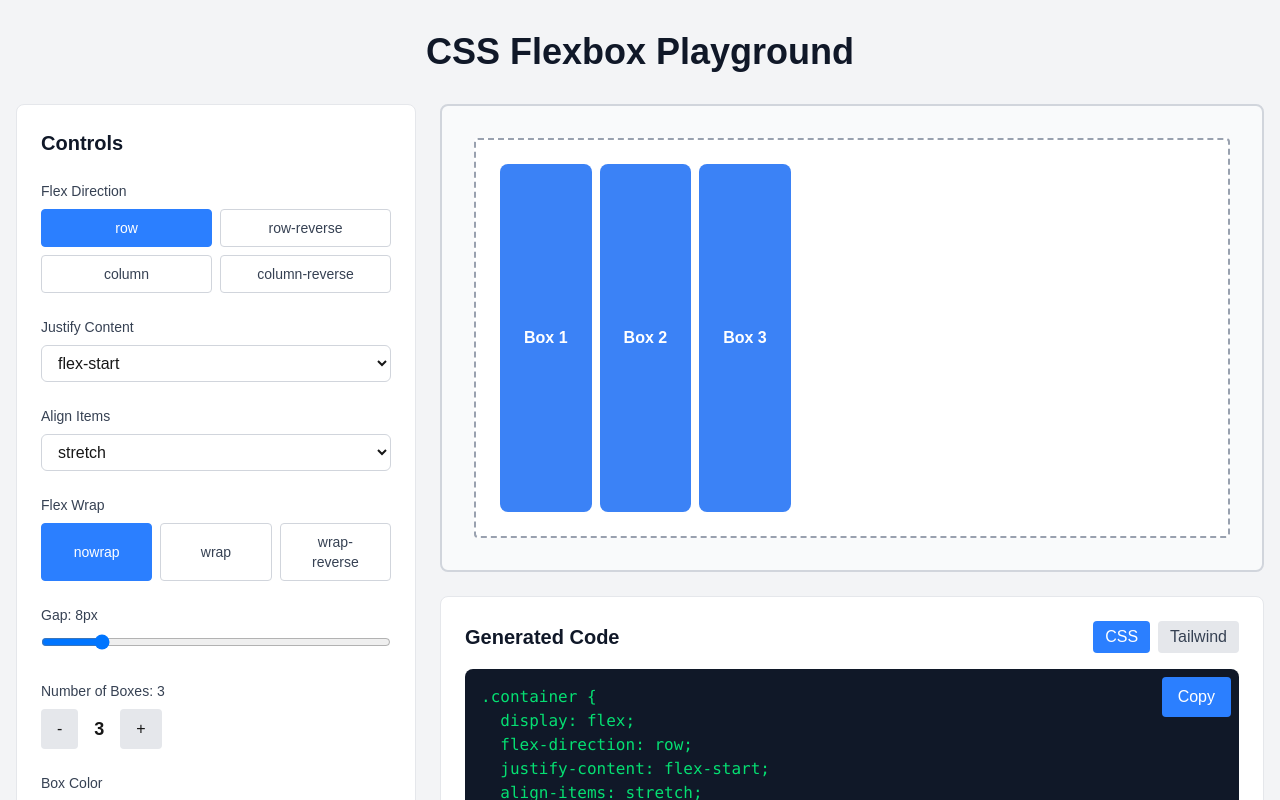
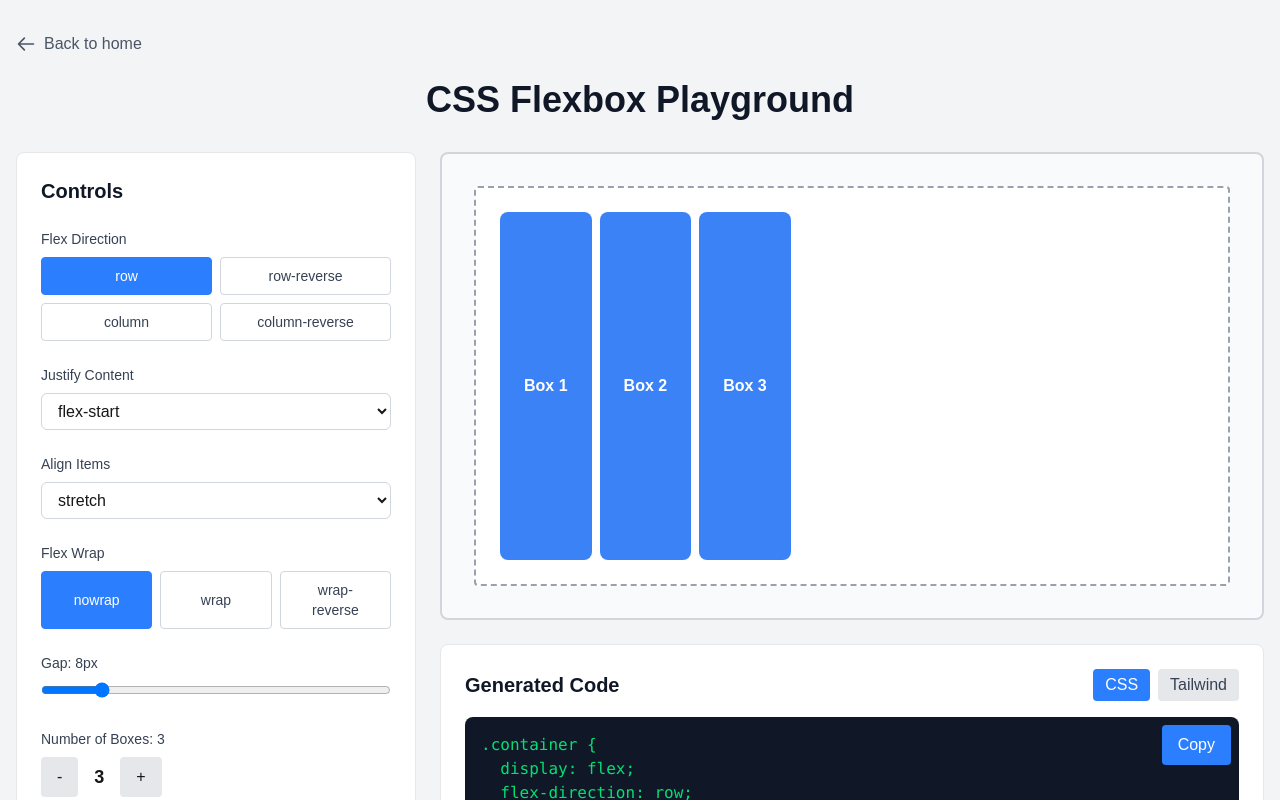
Before and after one commit to Lvhacker1/ai-driven-development, a Next.js app: page /playground in a window 1280 px wide. Shown: the top 800 px of the page. Built offline with nearby package versions, Linux system fonts and the light colour scheme.

Commit message:
implement back to homepage navigation

```diff
--- a/app/playground/page.tsx
+++ b/app/playground/page.tsx
@@ -1,5 +1,6 @@
 'use client';
 import { useState } from 'react';
+import Link from 'next/link';
 import LayoutPreview from '@/components/playground/LayoutPreviw';
 import Controls from '@/components/playground/Controls';
 import CodeDisplay from '@/components/playground/CodeDisplay';
@@ -22,6 +23,25 @@ const PlaygroundPage = () => {
   return (
     <div className="min-h-screen bg-gray-100 py-8 px-4">
       <div className="max-w-7xl mx-auto">
+        <Link
+          href="/"
+          className="inline-flex items-center gap-2 text-gray-600 hover:text-gray-900 mb-6 transition-colors"
+        >
+          <svg
+            className="w-5 h-5"
+            fill="none"
+            stroke="currentColor"
+            viewBox="0 0 24 24"
+          >
+            <path
+              strokeLinecap="round"
+              strokeLinejoin="round"
+              strokeWidth={2}
+              d="M10 19l-7-7m0 0l7-7m-7 7h18"
+            />
+          </svg>
+          Back to home
+        </Link>
         <h1 className="text-4xl font-bold text-gray-900 mb-8 text-center">
           CSS Flexbox Playground
         </h1>
```
